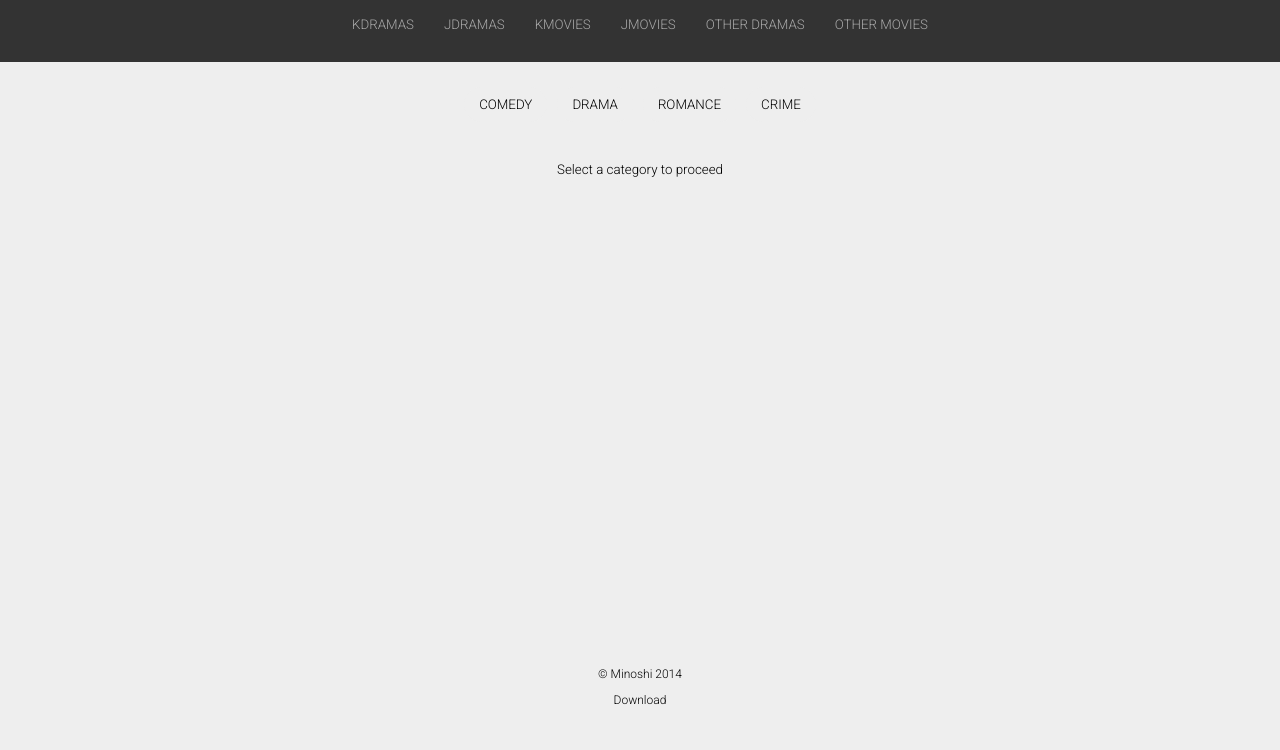
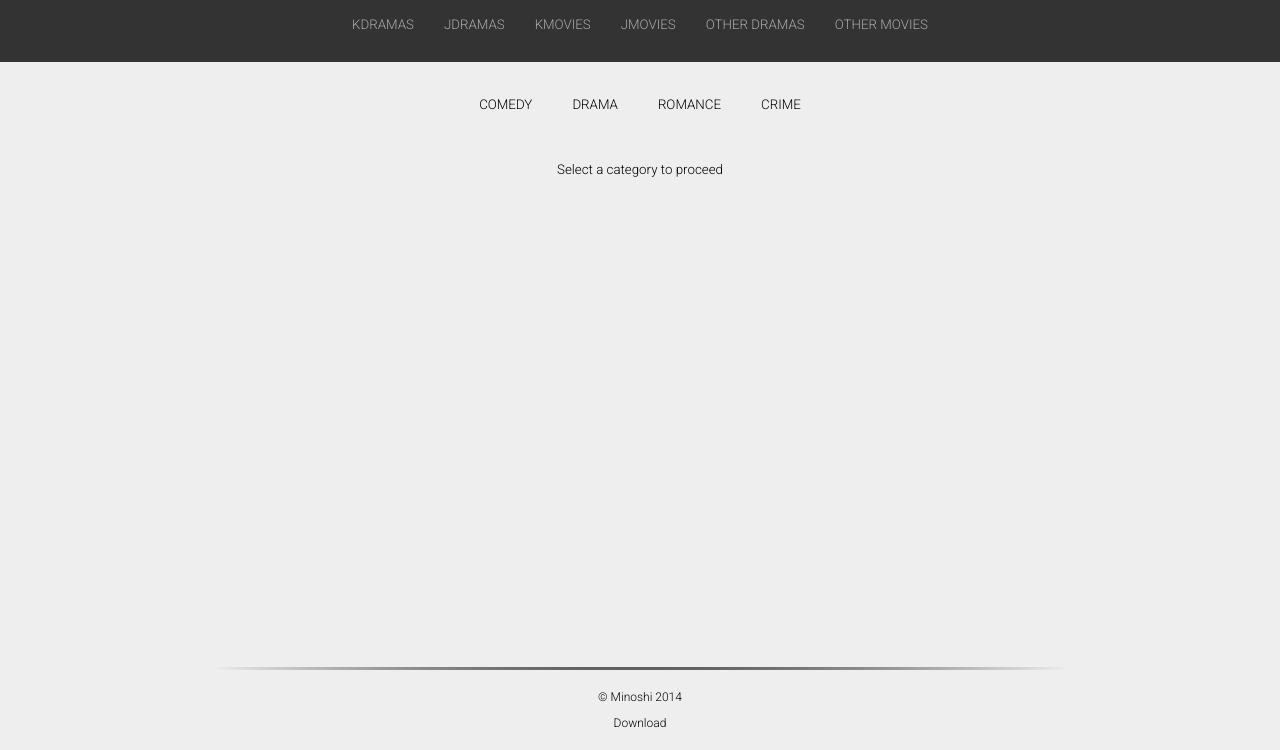
Before and after one commit to min0shi/chatango2, a plain HTML site: page index.html in a window 1280 px wide. Shown: the part 76-826 px from the top of the page. Before the commit the page ends 803 px from the top, so only its background shows below. Drawn offline with nearby package versions, Linux system fonts and the light colour scheme.

Commit message:
added gradient border to bottom of content, fixed max width for content as 3 cols wide

```diff
--- a/stylesheets/stylesheet.css
+++ b/stylesheets/stylesheet.css
@@ -69,6 +69,8 @@ h1 p{
 	margin: 10px auto;
 	text-align: center;
 	padding-top: 5px;
+	padding-bottom: 10px;
+	max-width: 750px;
 }
 .content a{
 	text-decoration: none;
@@ -95,6 +97,13 @@ h1 p{
 	height: 300px;
 	width: 200px;
 }
+.slimScrollDiv{
+	max-width: 850px;
+	border-bottom-width: 3px;
+	border-bottom-style: solid;
+	border-image:radial-gradient(black 50%,rgba(255,255,255,0)) 0 0 3 0 stretch;
+	padding-bottom: 20px;
+}
 
 .footer {
 	font-size: 12px;
```
